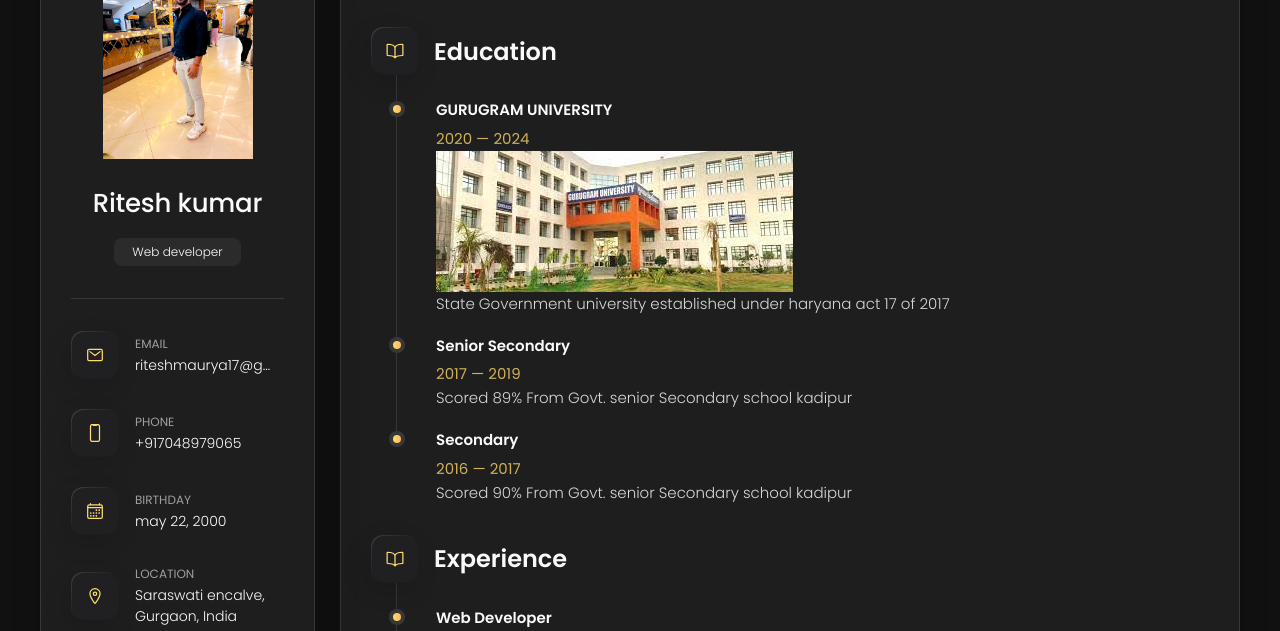
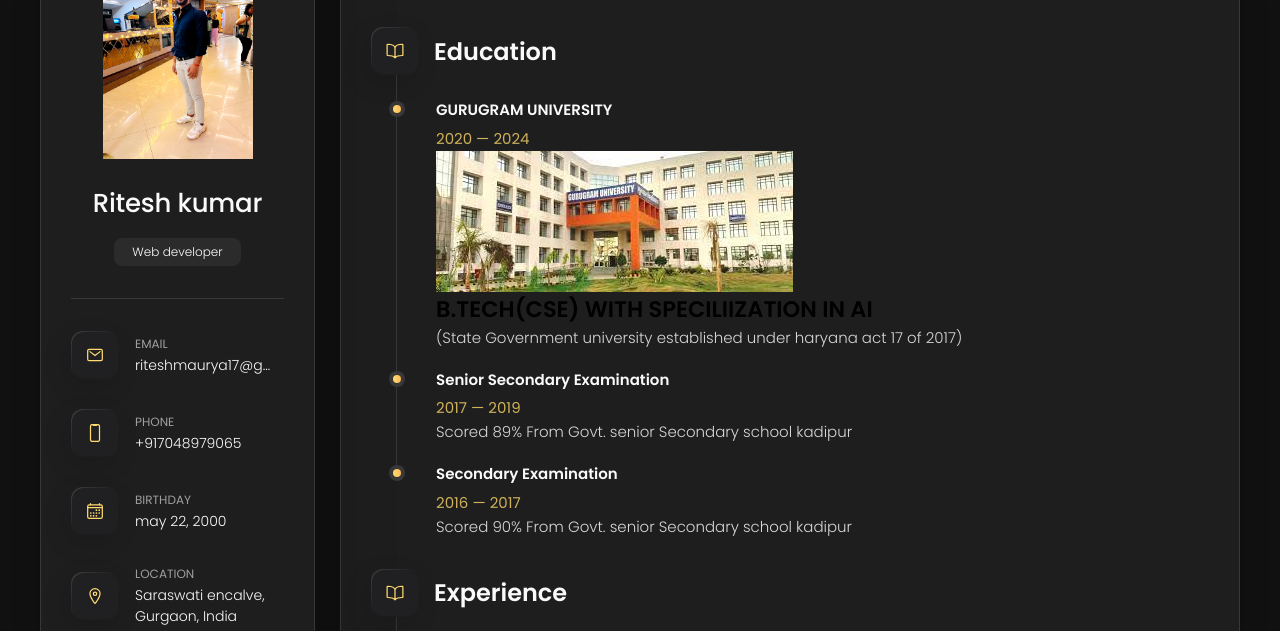
Before and after one commit to riteshkm7/codeway_1, a plain HTML site: page index.html in a window 1280 px wide. Both pictures are taken after a click on the button "Resume". Shown: the part 162-793 px from the top of the page. Drawn offline with nearby package versions, Linux system fonts and the light colour scheme.

Commit message:
Update index.html

```diff
--- a/index.html
+++ b/index.html
@@ -427,11 +427,13 @@
                 <img src="./assets/images/gu.jpeg" alt="error">
 
               </a>
-
+               <p class="timeline-text">
+                 <h2> B.TECH(CSE) WITH SPECILIIZATION IN AI </h2>
+                  </p>
 
               <p class="timeline-text">
 
-                State Government university established under haryana act 17 of 2017
+                (State Government university established under haryana act 17 of 2017)
               </p>
 
 
@@ -439,7 +441,7 @@
 
             <li class="timeline-item">
 
-              <h4 class="h4 timeline-item-title">Senior secondary</h4>
+              <h4 class="h4 timeline-item-title">Senior secondary Examination</h4>
 
               <span>2017 — 2019</span>
               <p class="timeline-text">
@@ -456,7 +458,7 @@
 
             <li class="timeline-item">
 
-              <h4 class="h4 timeline-item-title">Secondary </h4>
+              <h4 class="h4 timeline-item-title">Secondary Examination</h4>
 
               <span>2016 — 2017</span>
 
```
